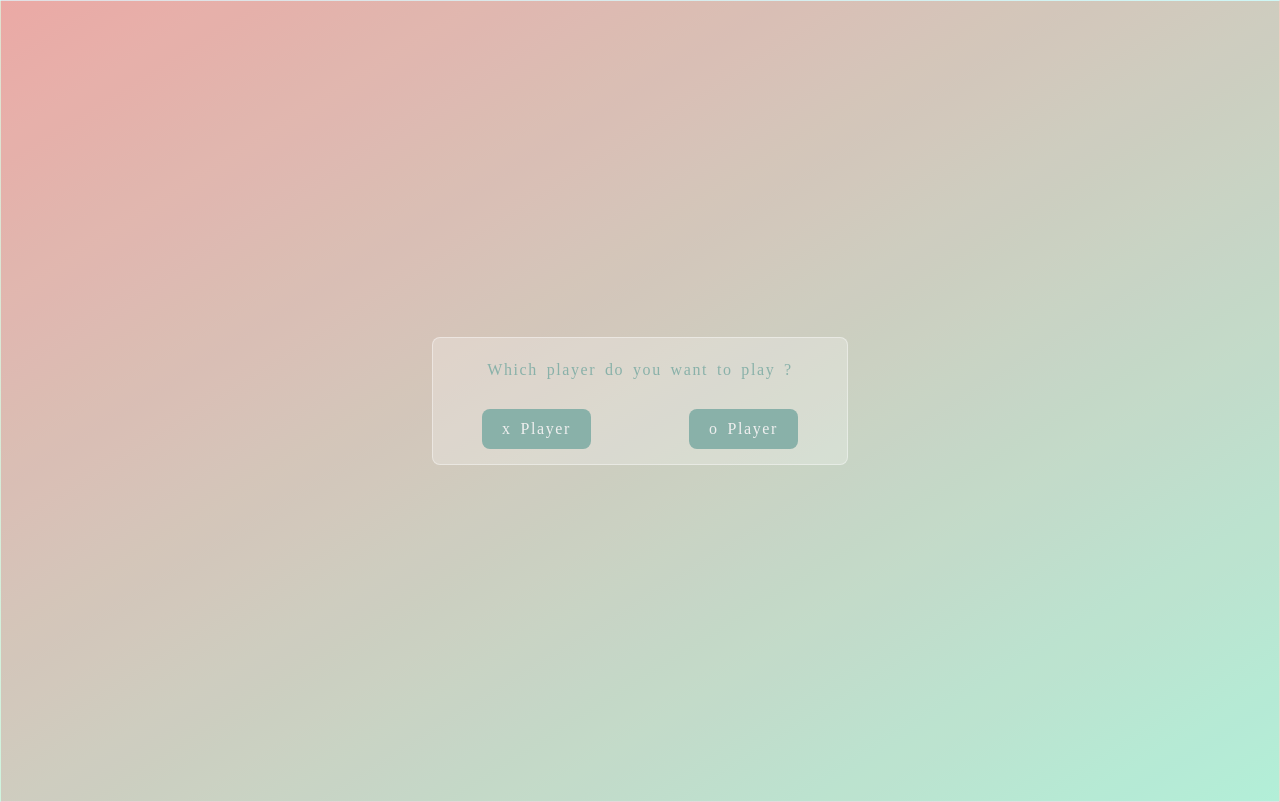
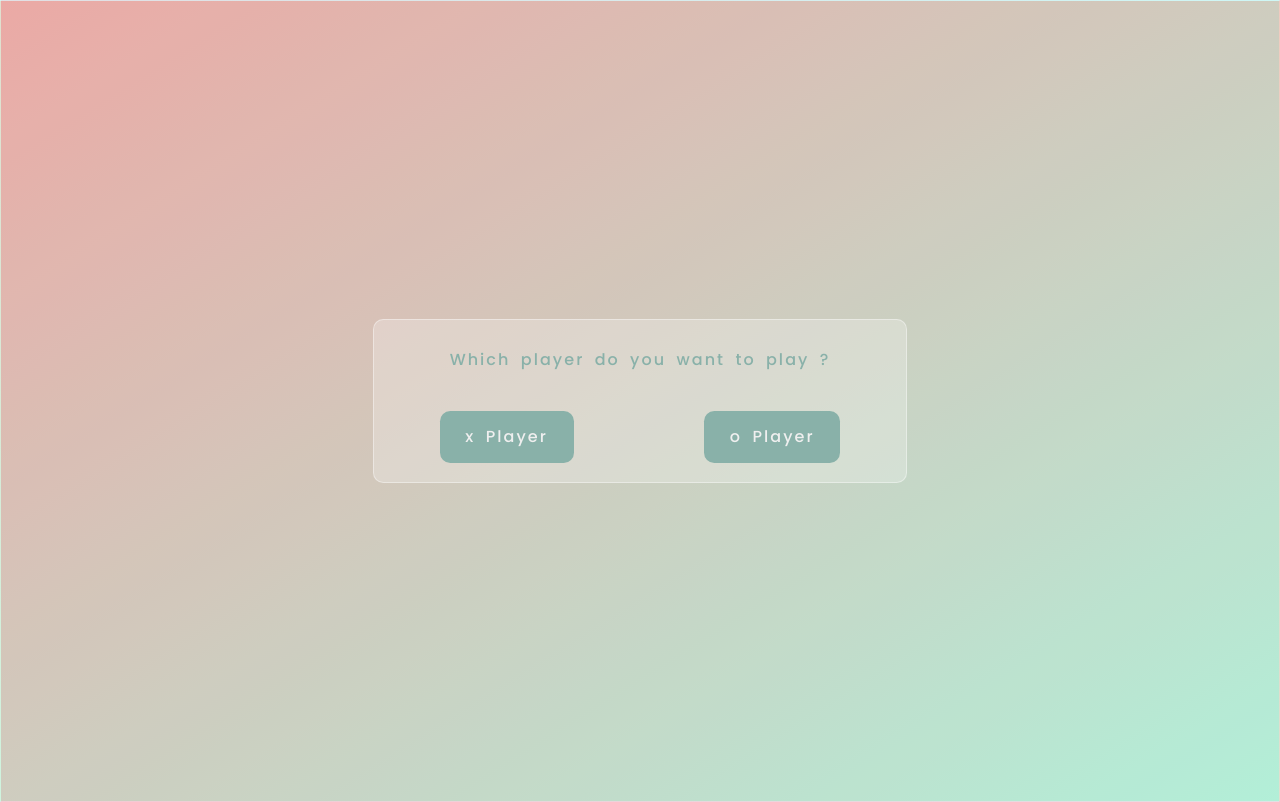
Before and after one commit to hackersback/tictac, a plain HTML site: page index.html in a window 1280 px wide. Drawn offline with Linux system fonts and the light colour scheme.

Commit message:
Update index.html

```diff
--- a/index.html
+++ b/index.html
@@ -12,11 +12,14 @@
 
 <body>
     <style>
+
+  @import url('https://fonts.googleapis.com/css2?family=Poppins:wght@500&display=swap');
+
         * {
             margin: 0;
             padding: 0;
             box-sizing: border-box;
-            font-family: 'Font Awesome 6 pro Solid';
+            font-family: 'Poppins';
             letter-spacing: .2ch;
             word-spacing: .4ch;
             transition: 0.5s;
```
